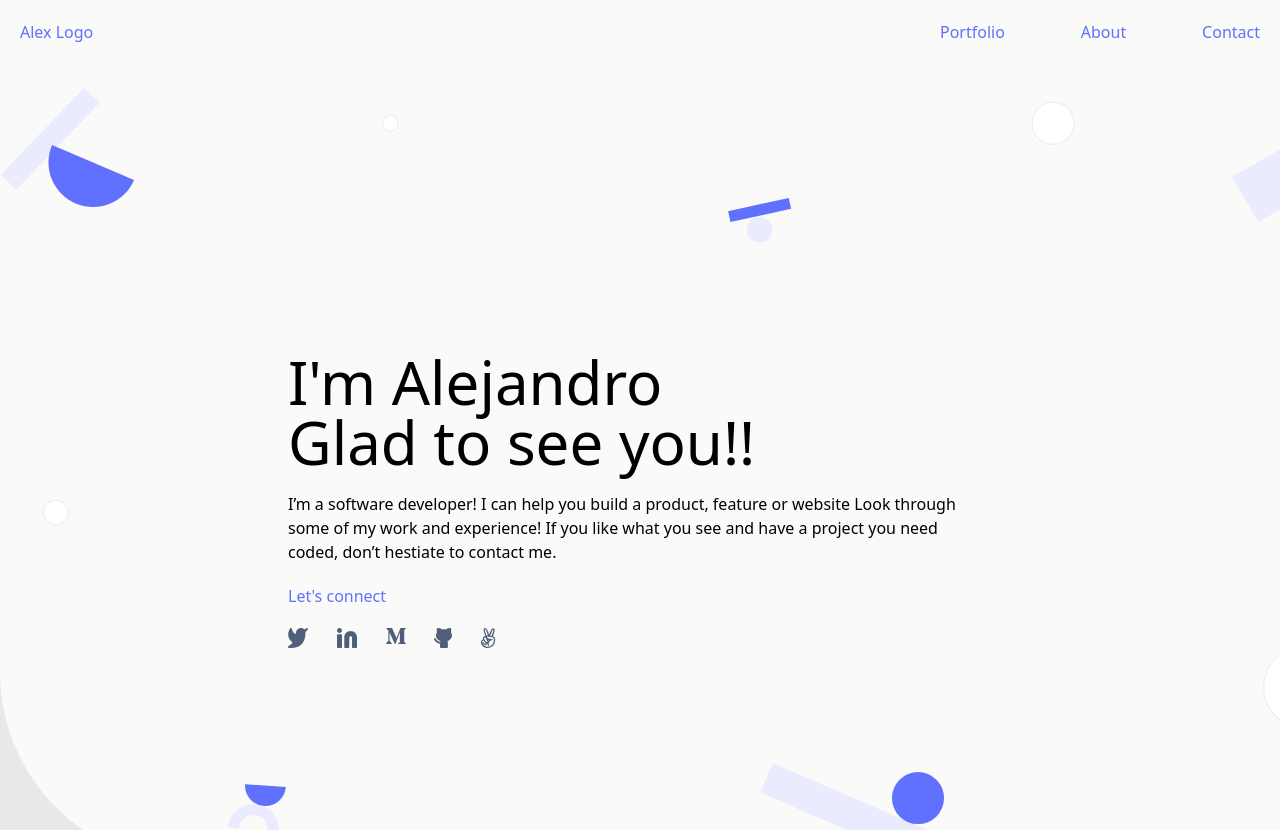
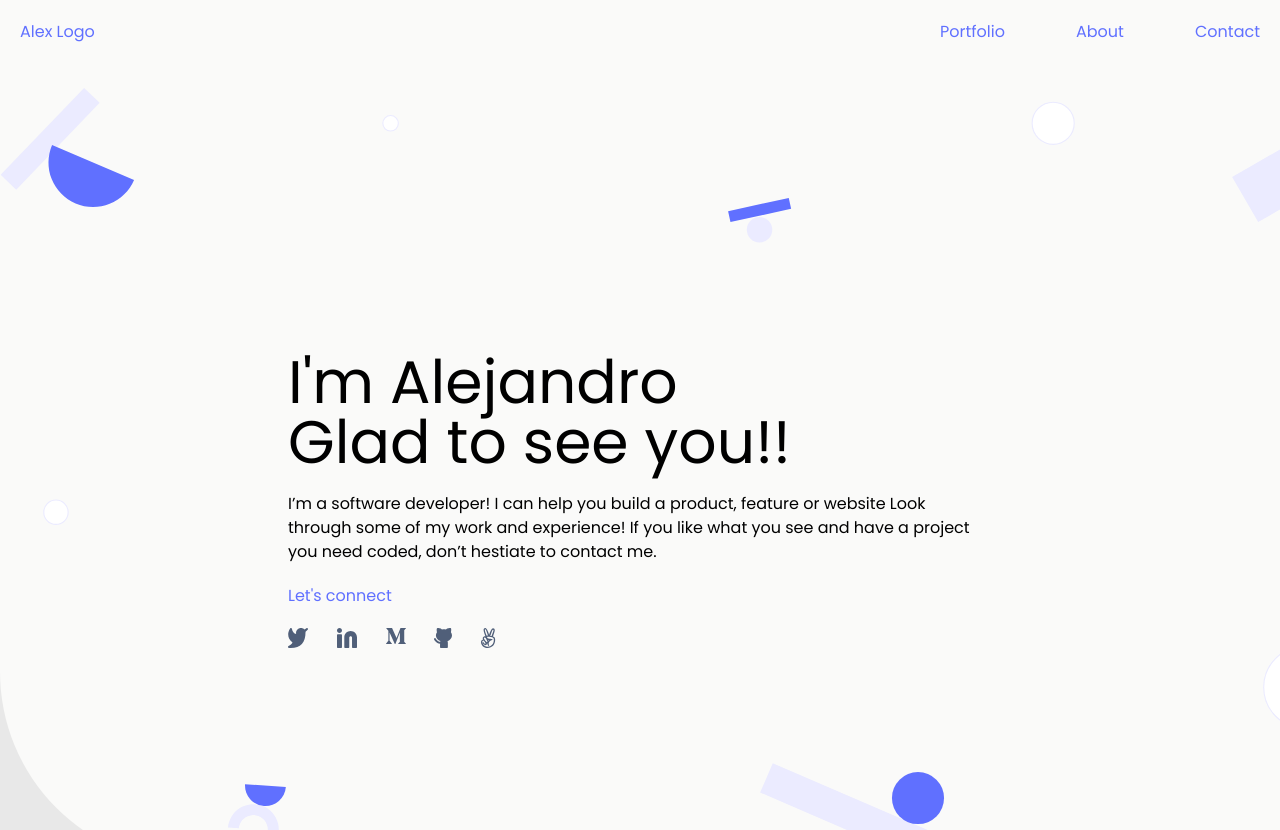
Before and after one commit to AlexRS90/react-portfolio, a React (Create React App) app: page / in a window 1280 px wide. Shown: the top 830 px of the page. Built offline with nearby package versions, Linux system fonts and the light colour scheme.

Commit message:
Add poppins font

```diff
--- a/tailwind.config.js
+++ b/tailwind.config.js
@@ -6,6 +6,7 @@ module.exports = {
     extend: {
       colors: {
         primary: '#6070FF',
+        second: '#EBEBFF',
       },
       backgroundImage: {
         'hero-pattern': "url('/src/assets/Header_bg.svg')",
@@ -13,6 +14,9 @@ module.exports = {
       borderRadius: {
         extraLarge: '12rem',
       },
+      fontFamily: {
+        sans: ['Poppins', 'sans-serif'],
+      },
     },
     plugins: [],
   },
```
